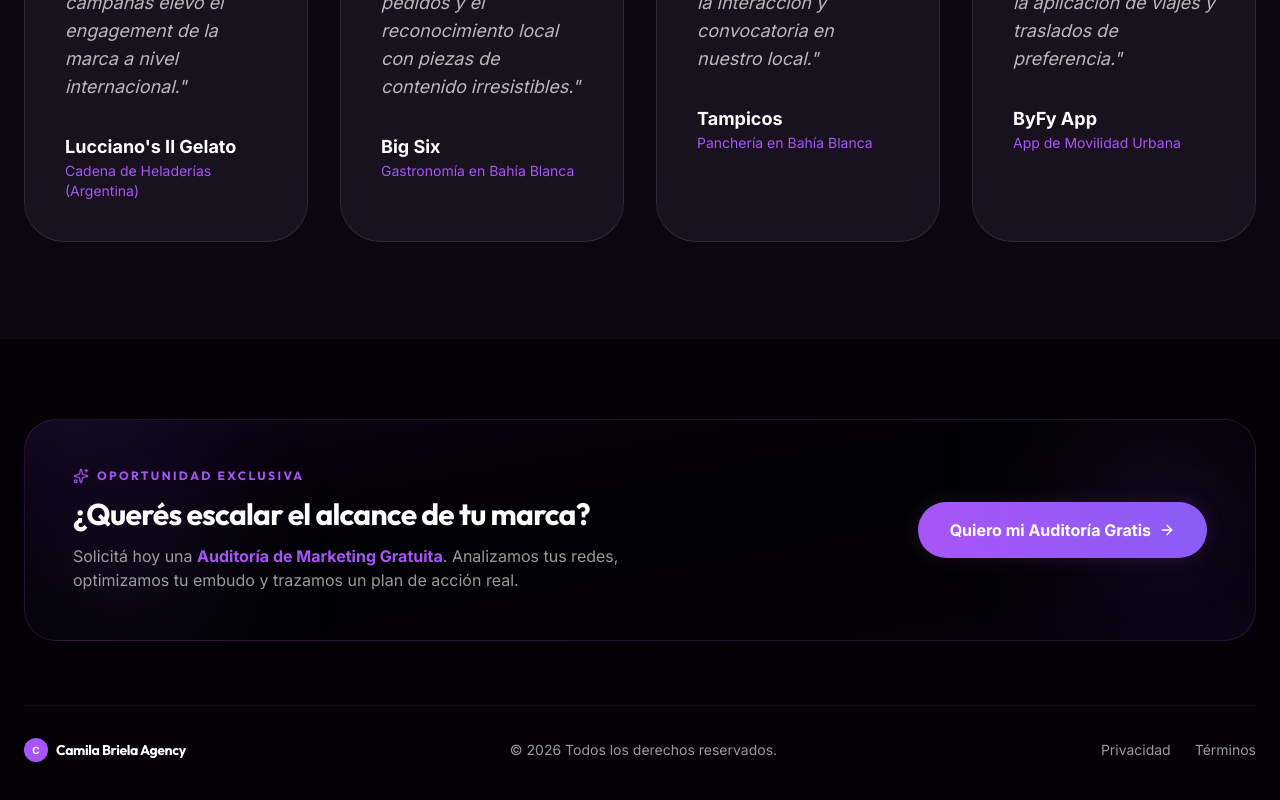
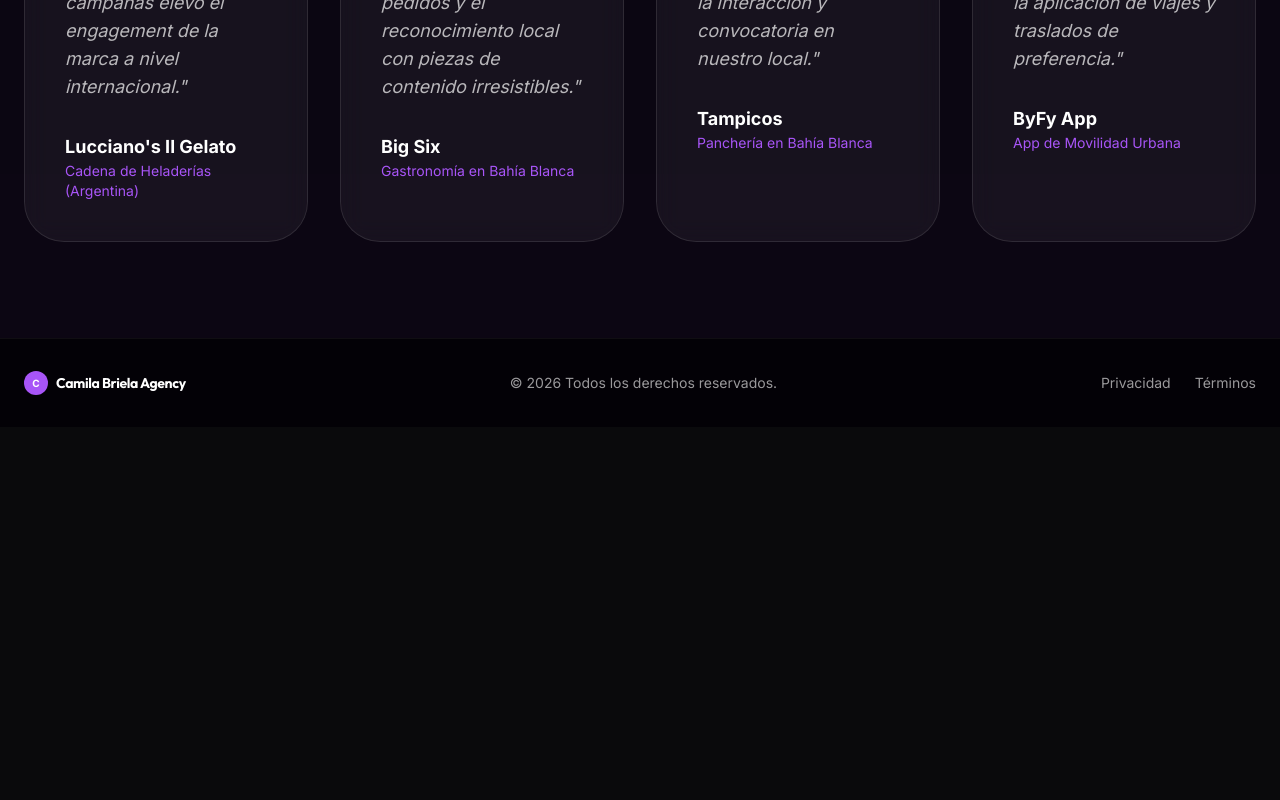
Before and after one commit to Lautaax/Camibriela, a React (Vite) app: page /#/nosotros in a window 1280 px wide. Shown: the part 3129-3929 px from the top of the page. After the commit the page ends 3556 px from the top, so only its background shows below. Built offline with nearby package versions, Linux system fonts and the light colour scheme.

Commit message:
feat: update portfolio and case studies
Add Pituca Pastelería project to portfolio and case studies, and remove the portfolio section from the homepage.

```diff
--- a/src/components/CaseStudies.tsx
+++ b/src/components/CaseStudies.tsx
@@ -12,6 +12,13 @@
 ];
 
 const stats = [
+  {
+    client: "Pituca Pastelería",
+    metric: "10.4K+",
+    label: "Comunidad & Aperturas CABA",
+    icon: Users,
+    color: "text-amber-400"
+  },
   {
     client: "Fiesta de la Confluencia",
     metric: "5.2M",
@@ -32,13 +39,6 @@
     label: "Crecimiento en Pedidos",
     icon: TrendingUp,
     color: "text-orange-400"
-  },
-  {
-    client: "ByFy App & Recitales",
-    metric: "+350%",
-    label: "Descargas y Engagement",
-    icon: Users,
-    color: "text-blue-400"
   }
 ];
 
--- a/src/components/Footer.tsx
+++ b/src/components/Footer.tsx
@@ -1,52 +1,13 @@
-import { motion } from 'motion/react';
 import { Link } from 'react-router-dom';
-import { Sparkles, ArrowRight } from 'lucide-react';
 
 export default function Footer() {
   const currentYear = new Date().getFullYear();
 
   return (
-    <footer className="pt-20 pb-12 px-6 border-t border-white/5 bg-dark-bg/40 transition-colors duration-500">
-      <div className="max-w-7xl mx-auto space-y-16">
-
-        {/* Marketing Audit CTA Banner */}
-        <motion.div
-          initial={{ opacity: 0, y: 20 }}
-          whileInView={{ opacity: 1, y: 0 }}
-          viewport={{ once: true }}
-          transition={{ duration: 0.8, ease: [0.16, 1, 0.3, 1] }}
-          className="relative overflow-hidden p-8 md:p-12 rounded-[32px] border border-brand-purple/20 bg-gradient-to-br from-brand-purple/10 via-black/40 to-brand-vibrant/5 text-left flex flex-col md:flex-row items-center justify-between gap-8"
-        >
-          {/* Subtle Glows inside the CTA banner */}
-          <div className="absolute top-0 right-0 w-48 h-48 bg-brand-purple/10 blur-[60px] pointer-events-none" />
-          <div className="absolute bottom-0 left-0 w-48 h-48 bg-brand-vibrant/10 blur-[60px] pointer-events-none" />
-
-          <div className="space-y-3 z-10">
-            <div className="flex items-center gap-2 text-brand-purple text-xs font-display font-bold uppercase tracking-[0.2em]">
-              <Sparkles className="w-4 h-4 animate-pulse" />
-              <span>Oportunidad Exclusiva</span>
-            </div>
-            <h3 className="text-2xl md:text-3xl font-display font-bold text-adaptive-primary tracking-tight">
-              ¿Querés escalar el alcance de tu marca?
-            </h3>
-            <p className="text-sm md:text-base text-adaptive-muted max-w-xl">
-              Solicitá hoy una <strong className="text-brand-purple">Auditoría de Marketing Gratuita</strong>. Analizamos tus redes, optimizamos tu embudo y trazamos un plan de acción real.
-            </p>
-          </div>
-
-          <div className="w-full md:w-auto z-10">
-            <Link
-              to="/contacto"
-              className="group flex items-center justify-center gap-2 px-8 py-4 bg-gradient-to-r from-brand-purple to-brand-vibrant hover:from-brand-purple/90 hover:to-brand-vibrant/90 text-white font-bold rounded-full transition-all duration-300 shadow-[0_0_20px_rgba(168,85,247,0.15)] hover:shadow-[0_0_30px_rgba(168,85,247,0.3)] hover:-translate-y-0.5"
-            >
-              <span>Quiero mi Auditoría Gratis</span>
-              <ArrowRight className="w-4 h-4 group-hover:translate-x-1 transition-transform" />
-            </Link>
-          </div>
-        </motion.div>
-
+    <footer className="py-8 px-6 border-t border-white/5 bg-dark-bg/40 transition-colors duration-500">
+      <div className="max-w-7xl mx-auto">
         {/* Footer bottom links */}
-        <div className="flex flex-col md:flex-row items-center justify-between gap-6 pt-8 border-t border-white/5 text-adaptive-muted text-sm text-center">
+        <div className="flex flex-col md:flex-row items-center justify-between gap-6 text-adaptive-muted text-sm text-center">
           <div className="flex items-center gap-2">
              <div className="w-6 h-6 bg-brand-purple rounded-full flex items-center justify-center">
                <span className="text-[10px] font-bold text-white">C</span>
--- a/src/components/Portfolio.tsx
+++ b/src/components/Portfolio.tsx
@@ -121,6 +121,26 @@
       text: "El ritmo del material grabado durante el show capturó la fiesta del cuarteto en su máxima expresión viral.",
       author: "Producción de Shows",
       role: "Recitales en Vivo"
+    }
+  },
+  {
+    id: 107,
+    title: "Pituca Pastelería Artesanal",
+    category: "Gastronomía, Aperturas & Reels Virales",
+    description: "Estrategia integral de contenidos, comunicación de nuevas aperturas de locales (Villa Urquiza, Monroe y Costa Atlántica) y producción de Reels virales para Pituca Pastelería Artesanal ®. Capturamos la artesanía gastronómica, historias detrás de escena del equipo y tentadores primeros planos de sus productos para afianzar una comunidad de más de 10.4K seguidores hiper-fidelizados.",
+    image: "https://images.unsplash.com/photo-1578985545062-69928b1d9587?auto=format&fit=crop&q=80&w=800",
+    tags: ["Pituca Pastelería", "Villa Urquiza", "Pastelería Artesanal", "Aperturas de Locales", "Reels Virales"],
+    website: "https://linktr.ee/pitucapasteleria",
+    metrics: { growth: "10.4K+ Comunidad", reach: "1.2M Views Reels" },
+    imageCarousel: [
+      "https://images.unsplash.com/photo-1578985545062-69928b1d9587?auto=format&fit=crop&q=80&w=800",
+      "https://images.unsplash.com/photo-1509440159596-0249088772ff?auto=format&fit=crop&q=80&w=800",
+      "https://images.unsplash.com/photo-1555507036-ab1f4038808a?auto=format&fit=crop&q=80&w=800"
+    ],
+    testimonial: {
+      text: "La estrategia de Reels y la cobertura de la apertura de nuestros nuevos locales transmitió la calidez de Pituca tal como la soñábamos. La respuesta de la gente fue inmediata.",
+      author: "Pituca Pastelería",
+      role: "Villa Urquiza, CABA"
     }
   }
 ];
--- a/src/pages/Home.tsx
+++ b/src/pages/Home.tsx
@@ -1,7 +1,6 @@
 import Hero from '../components/Hero';
 import Partners from '../components/Partners';
 import InteractiveServices from '../components/InteractiveServices';
-import Portfolio from '../components/Portfolio';
 import CaseStudies from '../components/CaseStudies';
 import SemCalculator from '../components/SemCalculator';
 import Testimonials from '../components/Testimonials';
@@ -28,7 +27,6 @@
       <Hero />
       <Partners />
       <InteractiveServices />
-      <Portfolio />
       <CaseStudies />
       <SemCalculator />
       <Process />
```
